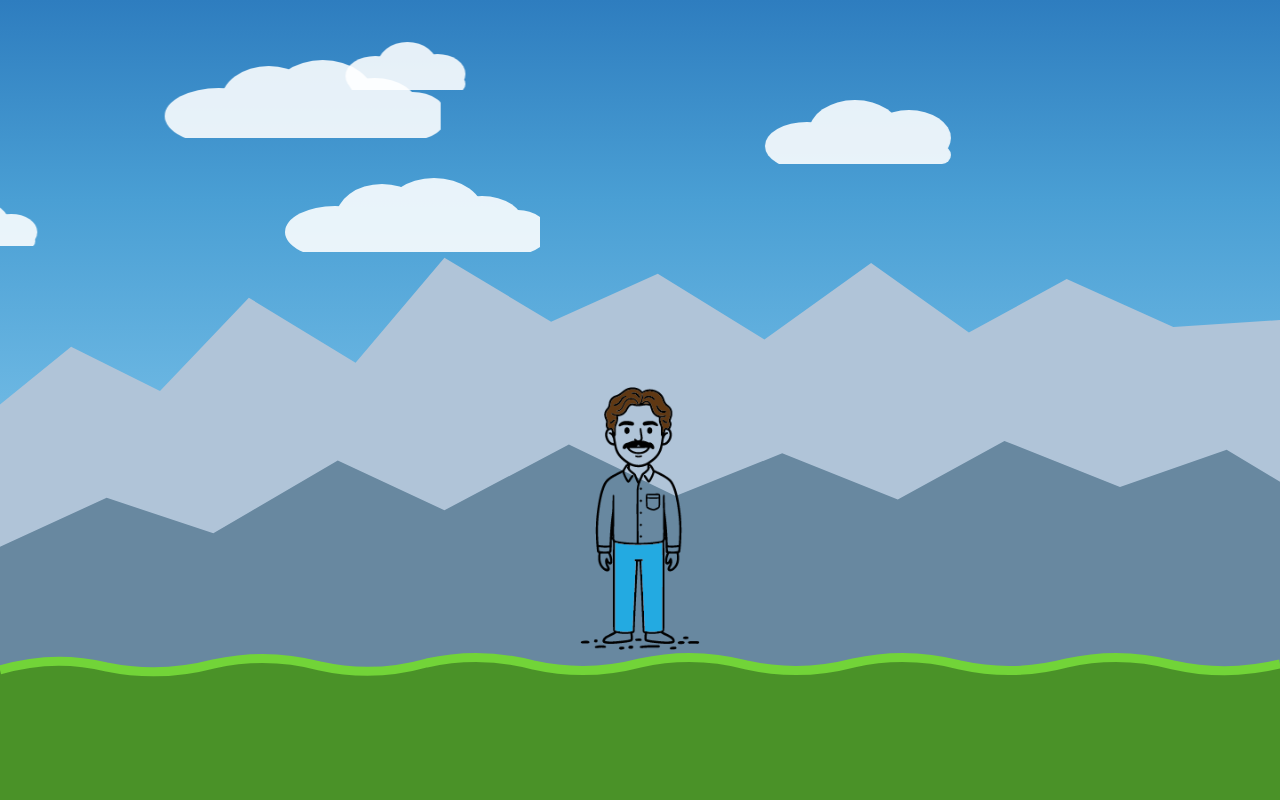
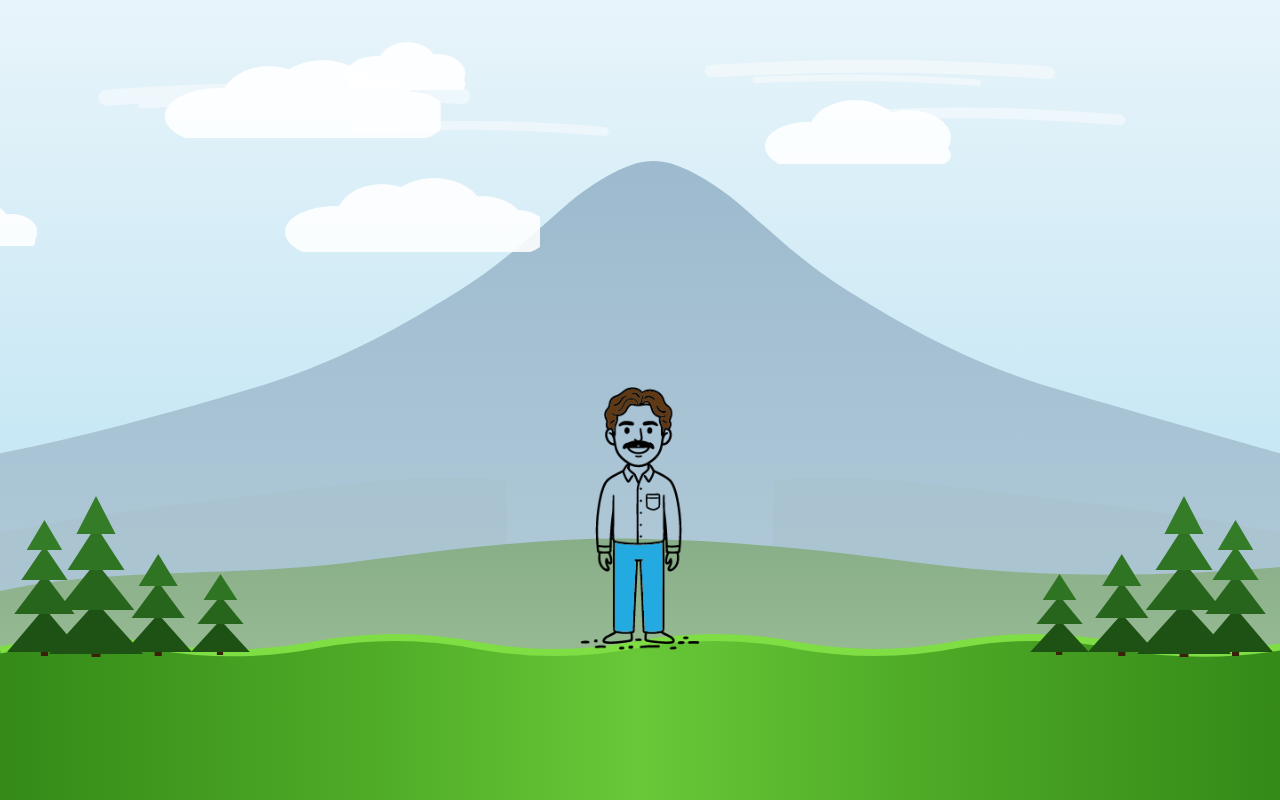
Before and after one commit to joshaustinai-gif/little-guy, a website built with Vite: page index.html in a window 1280 px wide. Built offline with nearby package versions, Linux system fonts and the light colour scheme.

Commit message:
Redesign background: smooth mountains, gradient grass, pine trees
Co-Authored-By: Claude Sonnet 4.6 <noreply@anthropic.com>

```diff
--- a/index.html
+++ b/index.html
@@ -9,43 +9,164 @@
   </head>
   <body>
 
-    <!-- Mountains -->
+    <!-- Sky + Mountains -->
     <div id="bg-mountains">
       <svg viewBox="0 0 1440 900" preserveAspectRatio="none"
            width="100%" height="100%"
            xmlns="http://www.w3.org/2000/svg">
-        <!-- Far range (hazy atmospheric blue-grey) -->
-        <polygon
-          points="0,900 0,455 80,390 180,440 280,335 400,408 500,290 620,362 740,308 860,382 980,296 1090,374 1200,314 1320,368 1440,360 1440,900"
-          fill="#B0C4D8"/>
-        <!-- Near range (deeper blue-slate) -->
-        <polygon
-          points="0,900 0,615 120,560 240,600 380,518 500,574 640,500 760,558 880,510 1010,562 1130,496 1260,548 1380,506 1440,542 1440,900"
-          fill="#6888A0"/>
+        <defs>
+          <linearGradient id="skyGrad" x1="0" y1="0" x2="0" y2="1">
+            <stop offset="0%"   stop-color="#E8F4FA"/>
+            <stop offset="55%"  stop-color="#C8E8F5"/>
+            <stop offset="100%" stop-color="#B5DCF0"/>
+          </linearGradient>
+          <linearGradient id="mtnFarGrad" x1="0" y1="0" x2="0" y2="1">
+            <stop offset="0%"   stop-color="#9DBACE"/>
+            <stop offset="100%" stop-color="#B8D0DC"/>
+          </linearGradient>
+          <linearGradient id="mtnNearGrad" x1="0" y1="0" x2="0" y2="1">
+            <stop offset="0%"   stop-color="#88AE88"/>
+            <stop offset="100%" stop-color="#A8C8A0"/>
+          </linearGradient>
+        </defs>
+
+        <!-- Sky -->
+        <rect width="1440" height="900" fill="url(#skyGrad)"/>
+
+        <!-- Wispy cloud streaks -->
+        <g opacity="0.45" fill="none" stroke="white" stroke-linecap="round">
+          <path d="M120,110 Q320,95 520,108" stroke-width="18"/>
+          <path d="M160,118 Q280,110 420,120" stroke-width="8"/>
+          <path d="M800,80 Q1000,68 1180,82" stroke-width="14"/>
+          <path d="M850,90 Q980,84 1100,93" stroke-width="7"/>
+          <path d="M400,145 Q550,136 680,148" stroke-width="10"/>
+          <path d="M980,130 Q1100,122 1260,135" stroke-width="12"/>
+        </g>
+
+        <!-- Far mountain range — smooth bezier, single central peak -->
+        <path d="M0,900 L0,510
+          C100,490 200,462 300,432
+          C390,403 455,365 515,328
+          C568,295 605,258 640,228
+          C665,208 690,192 715,184
+          C722,182 728,181 735,181
+          C742,181 748,182 755,184
+          C780,192 805,208 830,228
+          C865,258 902,295 955,328
+          C1015,365 1080,403 1170,432
+          C1270,462 1370,490 1440,510
+          L1440,900 Z"
+          fill="url(#mtnFarGrad)"/>
+
+        <!-- Subtle second ridge on left and right flanks -->
+        <path d="M0,900 L0,600
+          C80,582 180,570 280,558
+          C360,548 420,540 480,538
+          C520,536 550,538 570,542
+          L570,900 Z"
+          fill="#A8C2CC" opacity="0.5"/>
+        <path d="M870,542 C890,538 920,536 960,538
+          C1020,540 1080,548 1160,558
+          C1260,570 1360,582 1440,600
+          L1440,900 L870,900 Z"
+          fill="#A8C2CC" opacity="0.5"/>
+
+        <!-- Rolling mid hills (muted green) -->
+        <path d="M0,900 L0,665
+          C120,638 260,650 400,632
+          C520,616 620,604 720,606
+          C820,608 920,618 1040,634
+          C1180,652 1320,648 1440,638
+          L1440,900 Z"
+          fill="url(#mtnNearGrad)"/>
       </svg>
     </div>
 
-    <!-- Ground / grass (150px tall, matches GROUND_PADDING in main.js) -->
+    <!-- Ground + pine trees (350px tall — top 200px is tree space, bottom 150px is grass = GROUND_PADDING) -->
     <div id="bg-ground">
-      <svg viewBox="0 0 1440 150" preserveAspectRatio="none"
+      <svg viewBox="0 0 1440 350" preserveAspectRatio="none"
            width="100%" height="100%"
            xmlns="http://www.w3.org/2000/svg">
-        <path d="M0,150 L0,20
-          Q60,4 120,17 Q180,28 240,14 Q300,2 360,16
-          Q420,28 480,13 Q540,1 600,15
-          Q660,27 720,13 Q780,1 840,15
-          Q900,27 960,13 Q1020,1 1080,15
-          Q1140,27 1200,13 Q1260,1 1320,15
-          Q1380,27 1440,14 L1440,150 Z"
-          fill="#4A9228"/>
-        <path d="M0,20
-          Q60,4 120,17 Q180,28 240,14 Q300,2 360,16
-          Q420,28 480,13 Q540,1 600,15
-          Q660,27 720,13 Q780,1 840,15
-          Q900,27 960,13 Q1020,1 1080,15
-          Q1140,27 1200,13 Q1260,1 1320,15
-          Q1380,27 1440,14"
-          fill="none" stroke="#72D438" stroke-width="9"/>
+        <defs>
+          <linearGradient id="grassGrad" x1="0" y1="0" x2="1" y2="0">
+            <stop offset="0%"   stop-color="#358A18"/>
+            <stop offset="28%"  stop-color="#4EAA26"/>
+            <stop offset="50%"  stop-color="#68C838"/>
+            <stop offset="72%"  stop-color="#4EAA26"/>
+            <stop offset="100%" stop-color="#358A18"/>
+          </linearGradient>
+        </defs>
+
+        <!-- Grass fill — wavy top edge, ground level at y=200 (= 150px from bottom of div) -->
+        <path d="M0,350 L0,200
+          Q90,182 180,197 Q270,210 360,194
+          Q450,180 540,196 Q630,210 720,194
+          Q810,180 900,196 Q990,210 1080,194
+          Q1170,180 1260,196 Q1350,210 1440,197
+          L1440,350 Z"
+          fill="url(#grassGrad)"/>
+        <!-- Bright grass edge highlight -->
+        <path d="M0,200
+          Q90,182 180,197 Q270,210 360,194
+          Q450,180 540,196 Q630,210 720,194
+          Q810,180 900,196 Q990,210 1080,194
+          Q1170,180 1260,196 Q1350,210 1440,197"
+          fill="none" stroke="#7EDE44" stroke-width="7"/>
+
+        <!-- === LEFT TREES (drawn on top of grass) === -->
+        <!-- Tree L1 — tallest, cx=108 -->
+        <rect x="103" y="183" width="10" height="24" fill="#3A2008"/>
+        <polygon points="55,204 161,204 108,152" fill="#1D5214"/>
+        <polygon points="65,160 151,160 108,112" fill="#27641C"/>
+        <polygon points="76,120 140,120 108,76"  fill="#2E7422"/>
+        <polygon points="86,84  130,84  108,46"  fill="#357C28"/>
+
+        <!-- Tree L2 — cx=50, slightly shorter -->
+        <rect x="46" y="186" width="8" height="20" fill="#3A2008"/>
+        <polygon points="8,202  92,202  50,158"  fill="#1D5214"/>
+        <polygon points="16,164 84,164  50,124"  fill="#27641C"/>
+        <polygon points="24,130 76,130  50,96"   fill="#2E7422"/>
+        <polygon points="30,100 70,100  50,70"   fill="#357C28"/>
+
+        <!-- Tree L3 — cx=178, medium -->
+        <rect x="174" y="188" width="8" height="18" fill="#3A2008"/>
+        <polygon points="140,202 216,202 178,164" fill="#1D5214"/>
+        <polygon points="148,168 208,168 178,132" fill="#27641C"/>
+        <polygon points="156,136 200,136 178,104" fill="#2E7422"/>
+
+        <!-- Tree L4 — cx=248, smaller, set back -->
+        <rect x="244" y="191" width="7" height="14" fill="#3A2008"/>
+        <polygon points="215,202 281,202 248,170" fill="#1D5214"/>
+        <polygon points="222,174 274,174 248,146" fill="#27641C"/>
+        <polygon points="229,150 267,150 248,124" fill="#2E7422"/>
+
+        <!-- === RIGHT TREES (mirrored) === -->
+        <!-- Tree R1 — tallest, cx=1332 -->
+        <rect x="1327" y="183" width="10" height="24" fill="#3A2008"/>
+        <polygon points="1279,204 1385,204 1332,152" fill="#1D5214"/>
+        <polygon points="1289,160 1375,160 1332,112" fill="#27641C"/>
+        <polygon points="1300,120 1364,120 1332,76"  fill="#2E7422"/>
+        <polygon points="1310,84  1354,84  1332,46"  fill="#357C28"/>
+
+        <!-- Tree R2 — cx=1390 -->
+        <rect x="1386" y="186" width="8" height="20" fill="#3A2008"/>
+        <polygon points="1348,202 1432,202 1390,158" fill="#1D5214"/>
+        <polygon points="1356,164 1424,164 1390,124" fill="#27641C"/>
+        <polygon points="1364,130 1416,130 1390,96"  fill="#2E7422"/>
+        <polygon points="1370,100 1410,100 1390,70"  fill="#357C28"/>
+
+        <!-- Tree R3 — cx=1262 -->
+        <rect x="1258" y="188" width="8" height="18" fill="#3A2008"/>
+        <polygon points="1224,202 1300,202 1262,164" fill="#1D5214"/>
+        <polygon points="1232,168 1292,168 1262,132" fill="#27641C"/>
+        <polygon points="1240,136 1284,136 1262,104" fill="#2E7422"/>
+
+        <!-- Tree R4 — cx=1192, smaller -->
+        <rect x="1188" y="191" width="7" height="14" fill="#3A2008"/>
+        <polygon points="1159,202 1225,202 1192,170" fill="#1D5214"/>
+        <polygon points="1166,174 1218,174 1192,146" fill="#27641C"/>
+        <polygon points="1173,150 1211,150 1192,124" fill="#2E7422"/>
+
       </svg>
     </div>
 
--- a/src/style.css
+++ b/src/style.css
@@ -8,13 +8,7 @@ html, body {
   width: 100%;
   height: 100%;
   overflow: hidden;
-  background: linear-gradient(to bottom,
-    #2E7DBF 0%,
-    #4A9FD4 25%,
-    #78C0E8 60%,
-    #A8DDF5 85%,
-    #C4EDF8 100%
-  );
+  background: #C8E5F5;
 }
 
 /* === Background layers === */
@@ -30,7 +24,7 @@ html, body {
 #bg-ground {
   position: fixed;
   bottom: 0; left: 0;
-  width: 100%; height: 150px;
+  width: 100%; height: 350px;
   z-index: 2;
   pointer-events: none;
 }
```
